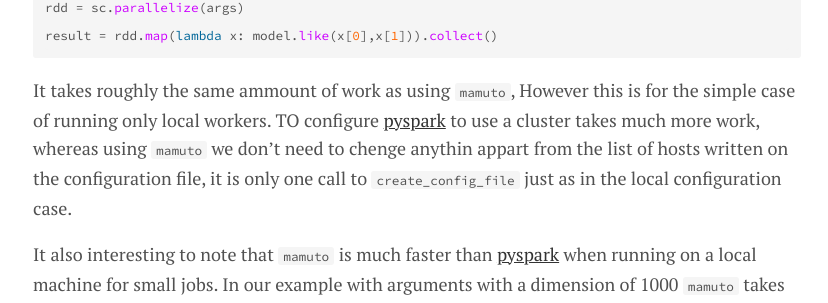
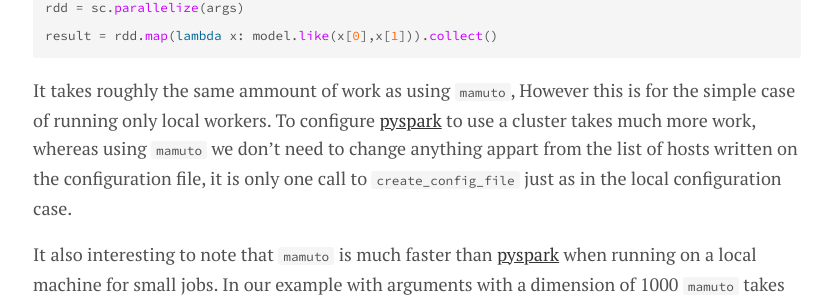
Before and after one commit to mdusilva/mdusilva.github.io, a Jekyll site: the page built from _posts/2017-05-10-Mamuto-package.md, in a window 1280 px wide and 900 px high, scrolled down 2171 px. Shown: the part 189-492 px from the top of the window, without its empty margins (223-1051 px from the left). Built offline with Jekyll 4.4.1, drawn with Linux system fonts in a browser that asks for light colours; nearby versions of some CDN libraries.

Commit message:
Corrected typos

````diff
--- a/_posts/2017-05-10-Mamuto-package.md
+++ b/_posts/2017-05-10-Mamuto-package.md
@@ -93,6 +93,6 @@ rdd = sc.parallelize(args)
 result = rdd.map(lambda x: model.like(x[0],x[1])).collect()
 ```
 
-It takes roughly the same ammount of work as using `mamuto`, However this is for the simple case of running only local workers. TO configure [pyspark](http://spark.apache.org/docs/2.1.0/api/python/pyspark.html) to use a cluster takes much more work, whereas using `mamuto` we don't need to chenge anythin appart from the list of hosts written on the configuration file, it is only one call to `create_config_file` just as in the local configuration case.
+It takes roughly the same ammount of work as using `mamuto`, However this is for the simple case of running only local workers. To configure [pyspark](http://spark.apache.org/docs/2.1.0/api/python/pyspark.html) to use a cluster takes much more work, whereas using `mamuto` we don't need to change anything appart from the list of hosts written on the configuration file, it is only one call to `create_config_file` just as in the local configuration case.
 
 It also interesting to note that `mamuto` is much faster than [pyspark](http://spark.apache.org/docs/2.1.0/api/python/pyspark.html) when running on a local machine for small jobs. In our example with arguments with a dimension of 1000 `mamuto` takes 0.016 sec whereas [pyspark](http://spark.apache.org/docs/2.1.0/api/python/pyspark.html) is much slower taking 0.11 sec. For larger jobs, for example for `n=100000`, [pyspark](http://spark.apache.org/docs/2.1.0/api/python/pyspark.html) becomes faster, taking 0.54 sec and `mamuto` taking 2.07 sec.
````
